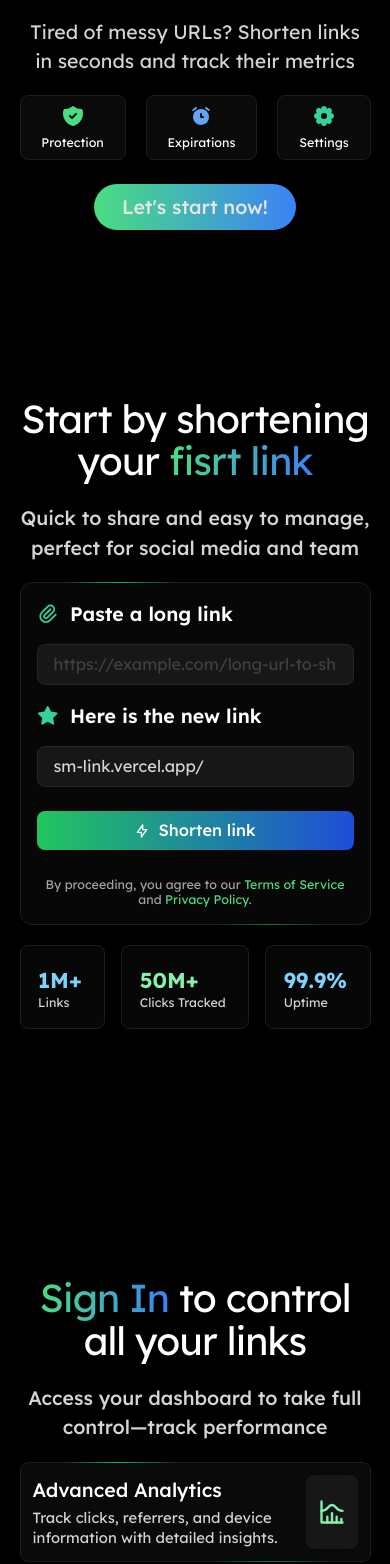
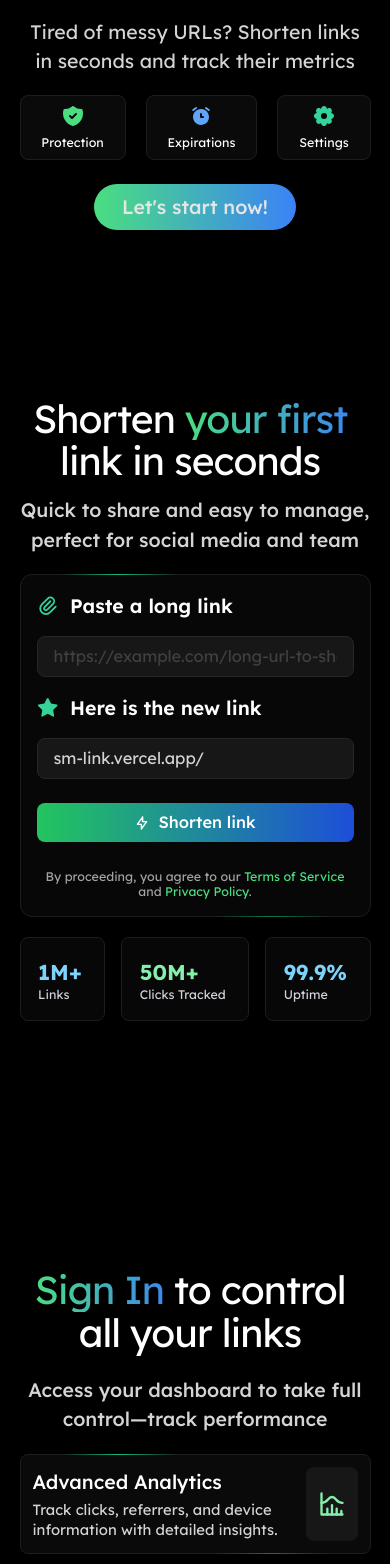
Before and after one commit to JoSG7/sm-link, a Next.js app: page / in a window 390 px wide. Shown: the part 436-2000 px from the top of the page. Built offline with nearby package versions, Linux system fonts and the light colour scheme; no server answers.

Commit message:
animation Form 2, animation login

```diff
--- a/package.json
+++ b/package.json
@@ -28,6 +28,7 @@
     "react-day-picker": "^9.8.0",
     "react-dom": "^19.0.0",
     "sonner": "^2.0.1",
+    "usehooks-ts": "^3.1.1",
     "validator": "^13.12.0"
   },
   "devDependencies": {
--- a/src/components/home/sections/LinkForm/ShortLinkForm.tsx
+++ b/src/components/home/sections/LinkForm/ShortLinkForm.tsx
@@ -7,6 +7,7 @@ import { FormEvent, useState } from "react";
 import { toast } from "sonner";
 import { isURL } from "validator";
 import { motion } from 'framer-motion'
+import { useMediaQuery } from 'usehooks-ts'
 
 export function ShortLinkForm() {
 
@@ -14,6 +15,7 @@ export function ShortLinkForm() {
   const [submiting, setSubmiting] = useState(false)
   const [shortURL, setShortURL] = useState("")
   const { recordLinkChanges } = useLinkChanges()
+  const isMobile = useMediaQuery("(max-width: 639px)")
 
   const handleSubmit = async (e: FormEvent) => {
 
@@ -50,7 +52,7 @@ export function ShortLinkForm() {
       whileInView={{ opacity: 1, x: 0, scale: 1 }}
       transition={{
         duration: 0.5,
-        delay: 0.4,
+        delay: isMobile ? 1 : 0,
         ease: "easeOut",
         type: "spring",
         stiffness: 80
--- a/src/components/home/sections/LinkForm/Title.tsx
+++ b/src/components/home/sections/LinkForm/Title.tsx
@@ -1,37 +1,37 @@
+"use client"
+
 import { AnimatedTitle } from "@/components/motion/AnimatedTitle";
 import { Pill } from "@/components/shared/Pill";
 import { IconBolt, IconWorld } from "@tabler/icons-react";
 import { motion } from 'framer-motion'
+import { useMediaQuery } from "usehooks-ts";
 
 export function LinkFormTitle() {
+
+  const isMobile = useMediaQuery("(max-width: 639px)")
 
   return (
 
     <section className="flex items-center lg:w-[60%] lg-2:w-[50%]">
       <div className="lg-2:py-0">
 
-        {/* Title for movil */}
-        <h1 className="tracking-tight text-center text-4xl-movil lg:hidden">
-          Start by shortening your <span className="text-transparent bg-clip-text bg-gradient-to-r from-green-400 to-blue-500 ">fisrt link</span>
-        </h1>
-
-        {/* Title for desktop */}
-        <AnimatedTitle title="Shorten your first link in seconds" gradientWords={["your", "first"]} delay={7}
-          className="hidden tracking-tight text-6xl-desktop-sm text-start lg:block lg-2:text-6xl-desktop" />
+        {/* Title */}
+        <AnimatedTitle title="Shorten your first link in seconds" gradientWords={["your", "first"]} delay={isMobile ? 0 : 7}
+          className="text-4xl-movil text-center tracking-tight lg:text-6xl-desktop-sm lg:text-start lg:block lg-2:text-6xl-desktop" />
 
         {/* Paragraph */}
-        <motion.p className="py-5 font-medium text-center text-lg-movil text-neutral-300 xs:pb-6 sm:pb-7
+        <motion.p className="py-5 pt-3 font-medium text-center text-lg-movil text-neutral-300 xs:pb-6 sm:pb-7
         lg:text-start lg:py-4 lg:text-lg-desktop-sm lg:text-neutral-400
         lg-2:text-xl-desktop
         2xl:py-5 3xl:py-6 4xl:py-8"
-          initial={{ opacity: 0, filter: "blur(3px)", clipPath: "inset(0 100% 0 0)" }}
-          whileInView={{ opacity: 1, filter: "blur(0px)", clipPath: "inset(0 0% 0 0)" }}
-          transition={{ duration: 0.5, ease: "easeOut", delay: 1.3 }}
+          initial={{ opacity: 0, y: -10 }}
+          whileInView={{ opacity: 1, y: 0 }}
+          transition={{ duration: 0.3, delay: isMobile ? 0.7 : 1.3, type: "spring" }}
           viewport={{ once: true }}>
           Quick to share and easy to manage, perfect for social media and team
         </motion.p>
 
-        {/* Features for desktop */}
+        {/* Features only for desktop */}
         <section className="hidden lg:block">
 
           {/* Features Pills */}
@@ -85,7 +85,7 @@ export function LinkFormTitle() {
 
             <motion.article className="border rounded-lg bg-neutral-950 border-graphite py-3 px-4 grow
             2xl:py-4 2xl:px-5 3xl:py-5 3xl:px-6 4xl:py-7 4xl:px-8"
-            initial={{ opacity: 0, y: 30, filter: "blur(8px)" }}
+              initial={{ opacity: 0, y: 30, filter: "blur(8px)" }}
               whileInView={{ opacity: 1, y: 0, filter: "blur(0px)" }}
               transition={{ duration: 0.5, delay: 2.2, ease: "easeOut" }}
               viewport={{ once: true }}>
--- a/src/components/home/sections/LoginDetails/LoginDetails.tsx
+++ b/src/components/home/sections/LoginDetails/LoginDetails.tsx
@@ -1,8 +1,14 @@
+"use client"
+
 import { IconChartHistogram, IconLinkPlus, IconPencilStar } from "@tabler/icons-react"
 import { LoginDetailsTitle } from "./Title"
+import { motion } from 'framer-motion'
+import { useMediaQuery } from "usehooks-ts"
 
 
 export function LogingDetails() {
+
+  const isMobile = useMediaQuery("(max-width: 639px)")
 
   return (
 
@@ -15,7 +21,11 @@ export function LogingDetails() {
 
           {/* Section for movil */}
           <section className="flex flex-col gap-5 pb-5 xs:gap-6 xs:pb-6 sm:gap-8 sm:pb-8 lg:hidden">
-            <article className="relative flex gap-5 p-3 border rounded-lg bg-neutral-950 border-graphite sm:p-6">
+            <motion.article className="relative flex gap-5 p-3 border rounded-lg bg-neutral-950 border-graphite sm:p-6"
+              initial={{ opacity: 0, x: -30, filter: "blur(8px)" }}
+              whileInView={{ opacity: 1, x: 0, filter: "blur(0px)" }}
+              transition={{ duration: 1, delay: 1, ease: "easeOut", type: "spring" }}
+              viewport={{ once: true }}>
               <div className="grow">
                 <h1 className="pb-1 font-medium text-lg-movil">Advanced Analytics</h1>
                 <p className="text-sm-movil text-neutral-300 ">
@@ -27,9 +37,13 @@ export function LogingDetails() {
               </div>
               <div className="absolute -top-[1px] left-10 h-px w-1/3 bg-gradient-to-r from-transparent via-emerald-500 to-transparent" />
               <div className="absolute -bottom-[1px] right-10 h-px w-1/3 bg-gradient-to-r from-transparent via-emerald-700 to-transparent " />
-            </article>
+            </motion.article>
 
-            <article className="relative flex gap-5 p-3 border rounded-lg bg-neutral-950 border-graphite sm:p-6">
+            <motion.article className="relative flex gap-5 p-3 border rounded-lg bg-neutral-950 border-graphite sm:p-6"
+              initial={{ opacity: 0, x: -30, filter: "blur(8px)" }}
+              whileInView={{ opacity: 1, x: 0, filter: "blur(0px)" }}
+              transition={{ duration: 1, delay: 1.2, ease: "easeOut", type: "spring" }}
+              viewport={{ once: true }}>
               <div className="grow">
                 <h1 className="pb-1 font-medium text-lg-movil">Customize your SmLink</h1>
                 <p className="text-sm-movil text-neutral-300 ">
@@ -39,9 +53,13 @@ export function LogingDetails() {
               <div className="flex items-center p-3 rounded-lg bg-neutral-900">
                 <IconPencilStar className="text-sky-300 size-7 xs:size-9 sm:size-12" />
               </div>
-            </article>
+            </motion.article>
 
-            <article className="flex gap-5 p-3 border rounded-lg bg-neutral-950 border-graphite sm:p-6">
+            <motion.article className="flex gap-5 p-3 border rounded-lg bg-neutral-950 border-graphite sm:p-6"
+              initial={{ opacity: 0, x: -30, filter: "blur(8px)" }}
+              whileInView={{ opacity: 1, x: 0, filter: "blur(0px)" }}
+              transition={{ duration: 1, delay: 1.4, ease: "easeOut", type: "spring" }}
+              viewport={{ once: true }}>
               <div className="grow">
                 <h1 className="pb-1 font-medium text-lg-movil">More SmLinks</h1>
                 <p className="text-sm-movil text-neutral-300">
@@ -51,15 +69,19 @@ export function LogingDetails() {
               <div className="flex items-center p-3 rounded-lg bg-neutral-900">
                 <IconLinkPlus className="text-green-300 size-7 xs:size-9 sm:size-12" />
               </div>
-            </article>
+            </motion.article>
           </section>
 
           <div className="flex items-center justify-center">
-            <button className="px-7 py-2 font-medium transition-transform duration-200 rounded-full text-lg-movil bg-gradient-to-r from-green-400 to-blue-500 text-neutral-200 hover:scale-105 xs:py-3
+            <motion.button className="px-7 py-2 font-medium transition-transform duration-200 rounded-full text-lg-movil bg-gradient-to-r from-green-400 to-blue-500 text-neutral-200 hover:scale-105 xs:py-3
             lg:text-lg-desktop-sm lg:py-2 lg:px-4
-              lg-2:text-lg lg-2:py-2 lg-2:px-4">
+            lg-2:text-lg lg-2:py-2 lg-2:px-4"
+              initial={{ opacity: 0, scale: 0.95, filter: "blur(5px)" }}
+              whileInView={{ opacity: 1, scale: 1, filter: "blur(0px)" }}
+              transition={{ duration: 0.5, delay: isMobile ? 1.5 : 1, ease: "easeIn" }}
+              viewport={{ once: true }}>
               Get Started
-            </button>
+            </motion.button>
           </div>
         </main>
       </div>
--- a/src/components/home/sections/LoginDetails/Title.tsx
+++ b/src/components/home/sections/LoginDetails/Title.tsx
@@ -1,19 +1,28 @@
+"use client"
+
+import { AnimatedTitle } from "@/components/motion/AnimatedTitle";
+import { motion } from 'framer-motion'
+
 export function LoginDetailsTitle() {
   return (
     <section className="">
 
-      <h1 className="tracking-tight text-center text-4xl-movil
+      {/* Title */}
+      <AnimatedTitle className="tracking-tight text-center text-4xl-movil
       lg:text-6xl-desktop-sm
-      lg-2:text-6xl-desktop">
-        <span className="text-transparent bg-clip-text bg-gradient-to-r from-green-400 to-blue-500">Sign In</span> to control all your links
-      </h1>
+      lg-2:text-6xl-desktop"
+      title="Sign In to control all your links" gradientWords={["Sign", "In"]} />
 
-      <p className="py-5 font-medium text-center text-lg-movil text-neutral-300 xs:pb-6 sm:pb-7
+      <motion.p className="py-5 font-medium text-center text-lg-movil text-neutral-300 xs:pb-6 sm:pb-7
       lg:text-center lg:text-lg-desktop-sm
-      lg-2:text-xl-desktop ">
+      lg-2:text-xl-desktop "
+      initial= {{ opacity: 0, y:-10 }}
+      whileInView={{ opacity: 1, y:0 }}
+      transition={{ duration: 0.5, delay: 0.5, ease: "easeIn" }}
+      viewport={{ once: true }}>
+
         Access your dashboard to take full control—track performance
-        <span className="hidden lg-2:inline"></span>
-      </p>
+      </motion.p>
 
     </section>
   )
--- a/src/components/motion/AnimatedTitle.tsx
+++ b/src/components/motion/AnimatedTitle.tsx
@@ -47,8 +47,8 @@ export function AnimatedTitle({ title, gradientWords, className, delay = 0 }: Ti
               viewport={{ once: true }}
               className={
                 isGradient
-                  ? 'inline-block text-transparent bg-clip-text bg-gradient-to-r from-green-400 to-blue-500'
-                  : 'inline-block '
+                  ? 'inline-block text-transparent bg-clip-text bg-gradient-to-r from-green-400 to-blue-500 z-10'
+                  : 'inline-block z-10'
               }>
               {word}{"\u00A0"}
             </motion.span>
--- a/src/hooks/useScrollTo.ts
+++ b/src/hooks/useScrollTo.ts
@@ -1,6 +1,6 @@
 export function useScrollTo() {
   return (id: string) => {
     const element = document.getElementById(id)
-    element?.scrollIntoView({ behavior: "smooth" })
+    element?.scrollIntoView({ behavior: "smooth", block: "nearest" })
   }
 }
```
Also changed, not shown: src/components/home/sections/Hero/Hero.tsx (+7 -7 lines), src/components/home/sections/LinkForm/LinkFormSection.tsx (+19 -6 lines), 1 other file (tests, documents, lock files or other folders).
